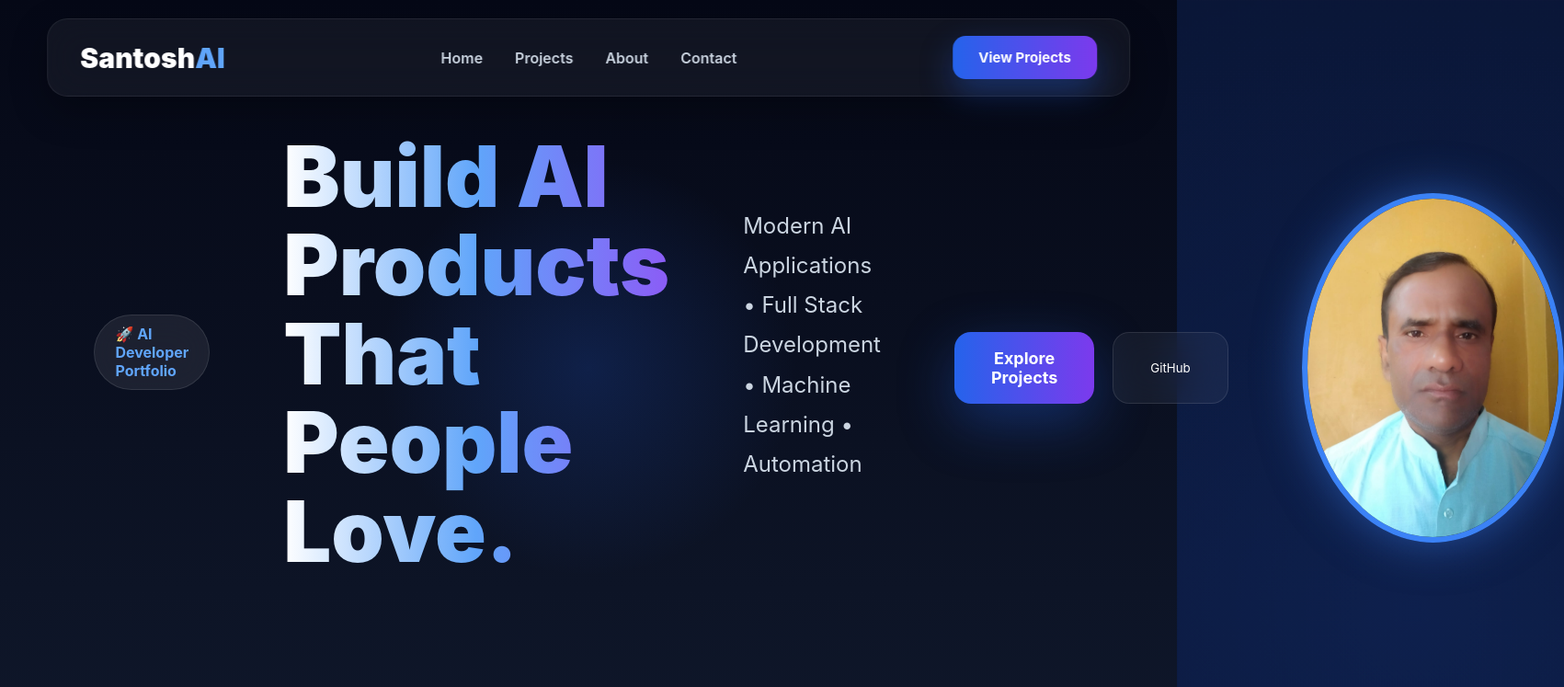
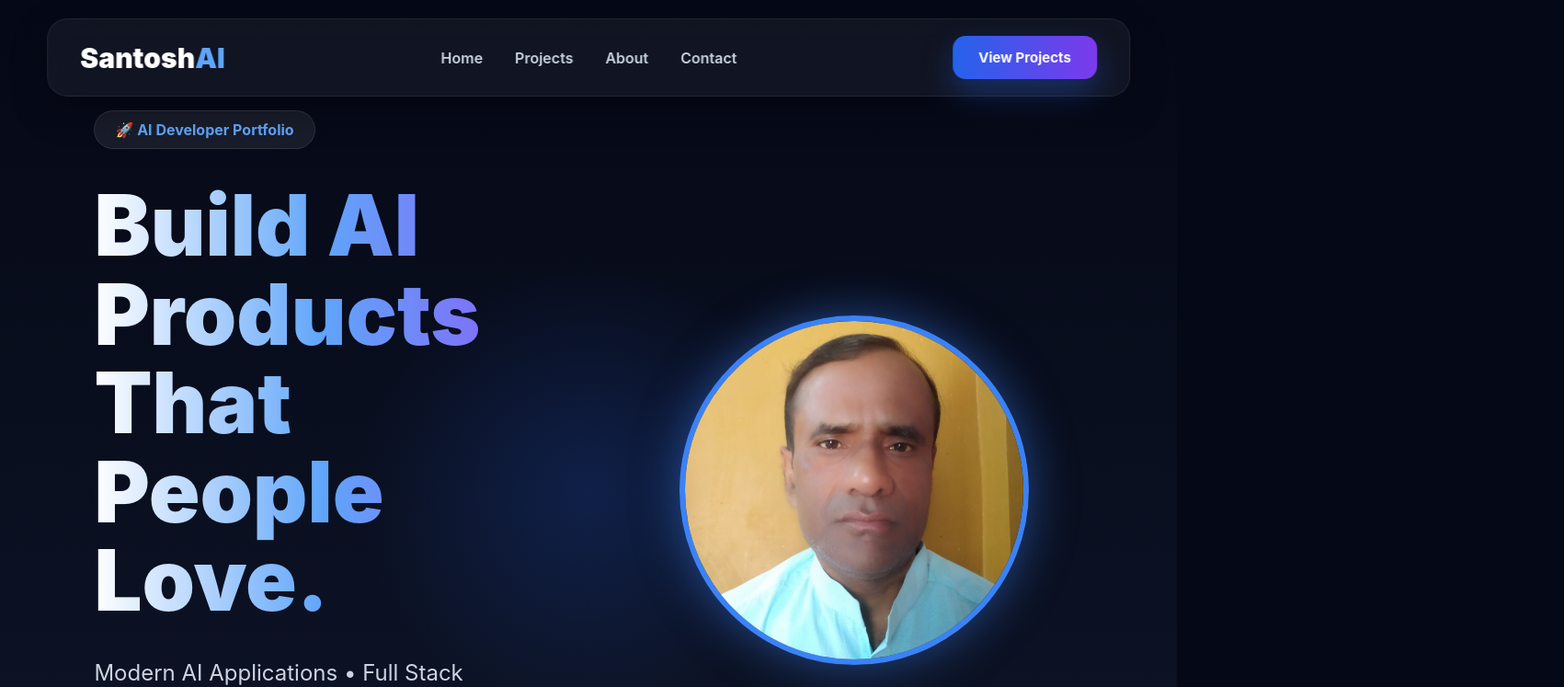
Before and after one commit to santoshml-lab/SantoshAI, a React (Vite) app: page / in a window 1280 px wide. Shown: the top 747 px of the page at 92% size, 1701 px wide, since content can reach past the window. Built offline with nearby package versions, Linux system fonts and the light colour scheme.

Commit message:
Update Hero.jsx

```diff
--- a/src/components/Hero.jsx
+++ b/src/components/Hero.jsx
@@ -2,10 +2,10 @@ import "../styles/hero.css";
 import profile from "../assets/profile.jpg";
 
 export default function Hero() {
+  return (
+    <section className="hero">
 
-  return (
-
-    <section className="hero">
+      <div className="hero-left">
 
         <span className="hero-badge">
           🚀 AI Developer Portfolio
@@ -23,7 +23,6 @@ export default function Hero() {
         </p>
 
         <div className="hero-buttons">
-
           <button className="primary-btn">
             Explore Projects
           </button>
@@ -31,16 +30,18 @@ export default function Hero() {
           <button className="secondary-btn">
             GitHub
           </button>
+        </div>
 
       </div>
+
+      <div className="hero-right">
         <img
           src={profile}
           alt="Santosh Yadav"
           className="profile-image"
         />
+      </div>
 
     </section>
-
   );
-
 }
```
Lines whose indentation alone changed are shown as unchanged.
